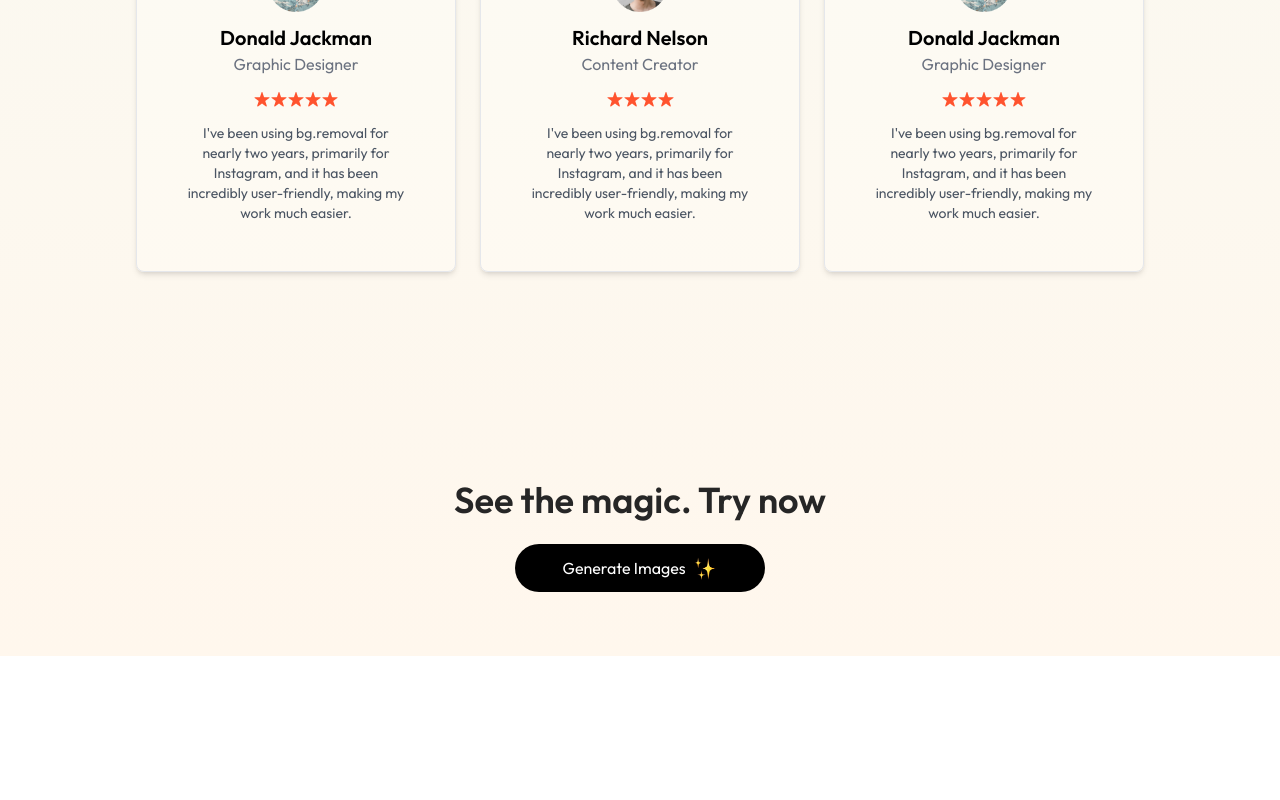
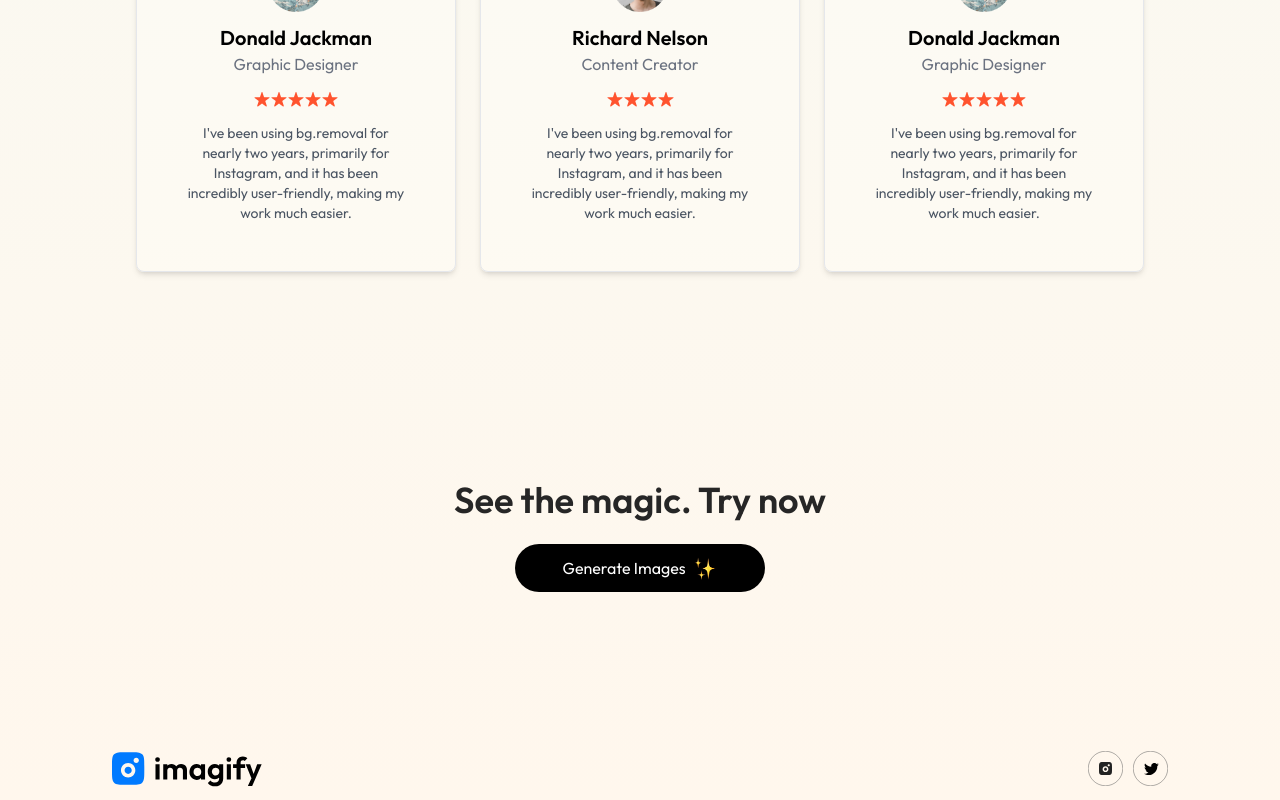
Before and after one commit to Niraj313/GenAI, a React (Vite) app in the folder frontend/: page / in a window 1280 px wide. Shown: the part 2245-3045 px from the top of the page. Before the commit the page ends 2901 px from the top, so only its background shows below. Built offline with nearby package versions, Linux system fonts and the light colour scheme.

Commit message:
footer component

```diff
--- /dev/null
+++ b/frontend/src/components/Footer.jsx
@@ -0,0 +1,28 @@
+import React from "react";
+import { assets } from "../assets/assets";
+
+const Footer = () => {
+  return (
+    <div className="flex items-center justify-between gap-4 py-3 mt-20">
+      <img src={assets.logo} width={150} />
+      <div className="flex gap-2.5">
+        <a href="">
+          <img
+            src={assets.instagram_icon}
+            width={35}
+            className="cursor-pointer"
+          />
+        </a>
+        <a href="">
+          <img
+            src={assets.twitter_icon}
+            width={35}
+            className="cursor-pointer"
+          />
+        </a>
+      </div>
+    </div>
+  );
+};
+
+export default Footer;
--- a/frontend/src/pages/Home.jsx
+++ b/frontend/src/pages/Home.jsx
@@ -5,6 +5,7 @@ import Steps from '../components/Steps'
 import Description from '../components/Description'
 import Testimonial from '../components/Testimonial'
 import GenerateBtn from '../components/GenerateBtn'
+import Footer from '../components/Footer'
 
 const Home = () => {
   return (
@@ -15,6 +16,7 @@ const Home = () => {
         <Description/>
         <Testimonial/>
         <GenerateBtn/>
+        <Footer/>
     </div>
   )
 }
```
